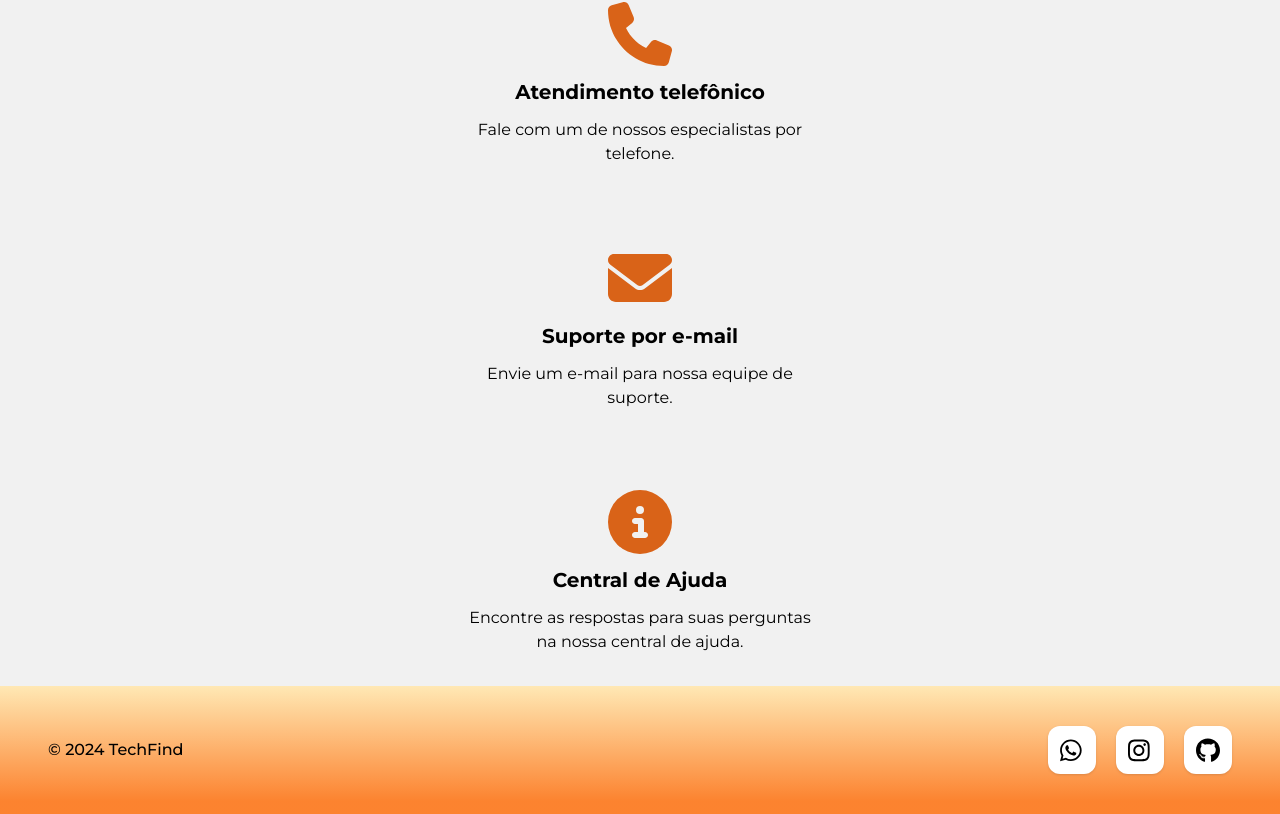
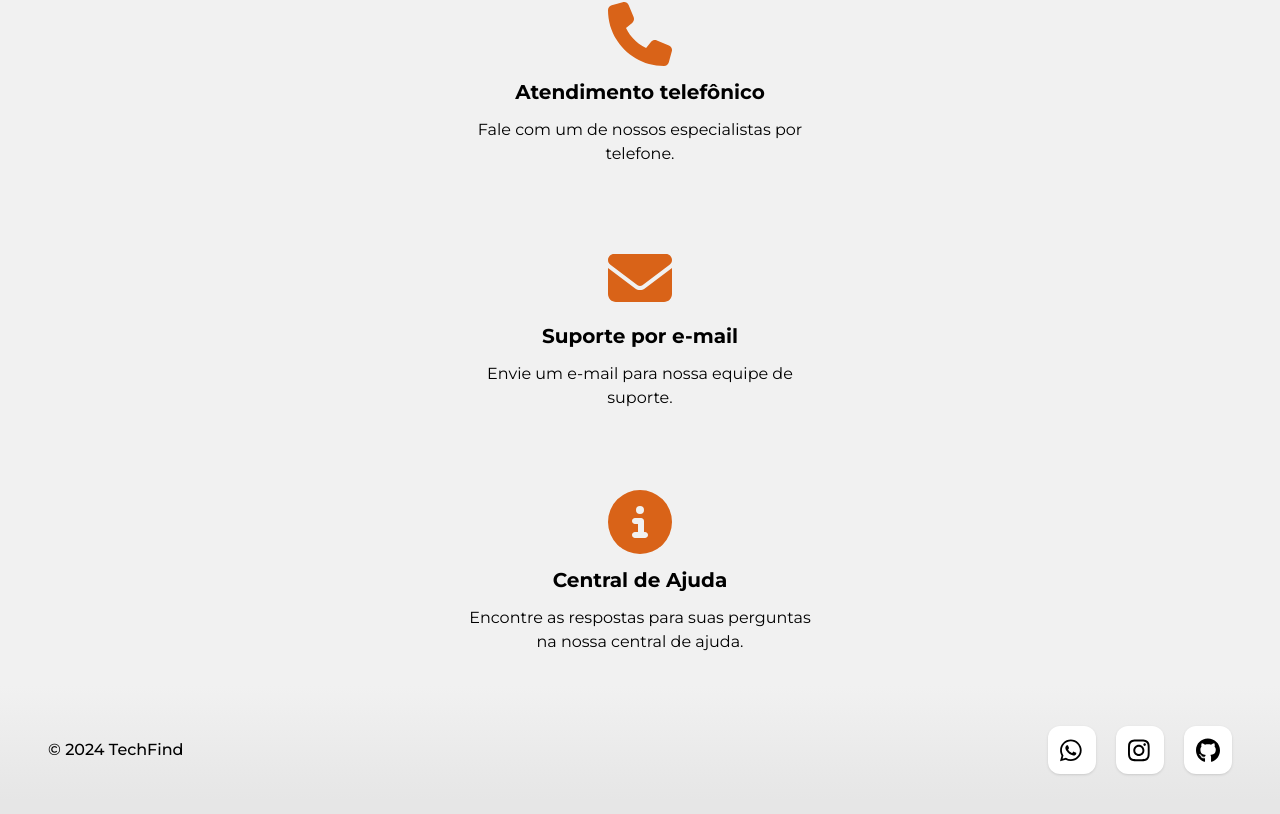
Before and after one commit to Erudhir101/Techfind, a SvelteKit app: page / in a window 1280 px wide. Shown: the part 4534-5348 px from the top of the page. Built offline with nearby package versions, Linux system fonts and the light colour scheme.

Commit message:
ajustando visual do footer

```diff
--- a/src/routes/components/Footer.svelte
+++ b/src/routes/components/Footer.svelte
@@ -42,8 +42,8 @@
 	footer {
 		background: linear-gradient(
 			0deg,
-			rgba(255, 104, 0, 0.8045454545454546) 10%,
-			rgba(255, 232, 180, 1) 100%
+			rgb(230, 230, 230) 10%,
+			rgba(255, 233, 180, 0) 100%
 		);
 	}
 </style>
```
